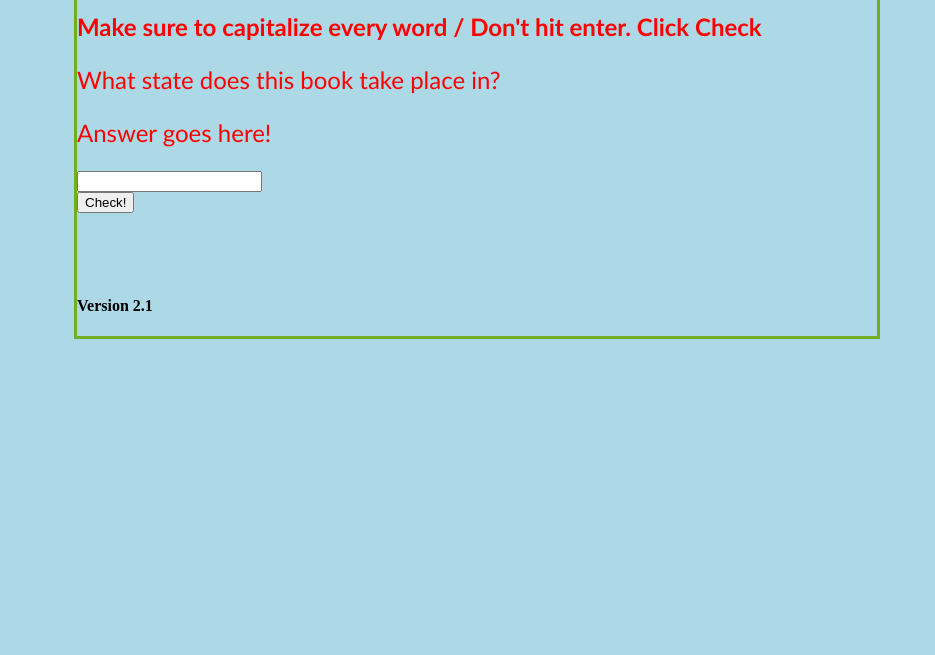
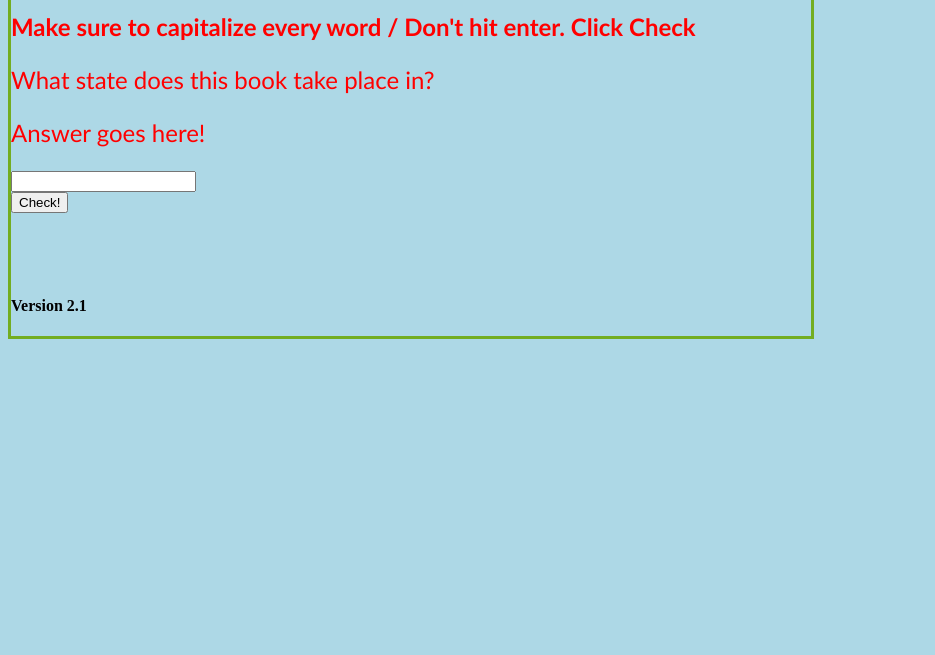
Before and after one commit to sadoskik/novel, a plain HTML site: page index.html in a window 1280 px wide. Shown: the part 145-800 px from the top of the page, without its empty margins (0-935 px from the left). Drawn offline with Linux system fonts and the light colour scheme.

Commit message:
Update styles.css

```diff
--- a/styles.css
+++ b/styles.css
@@ -29,7 +29,7 @@ h3 {
 div {
     position: fixed;
     top: 10px;
-    right: 400px;
+
     width: 800px;
     border: 3px solid #73AD21;
 }
```
